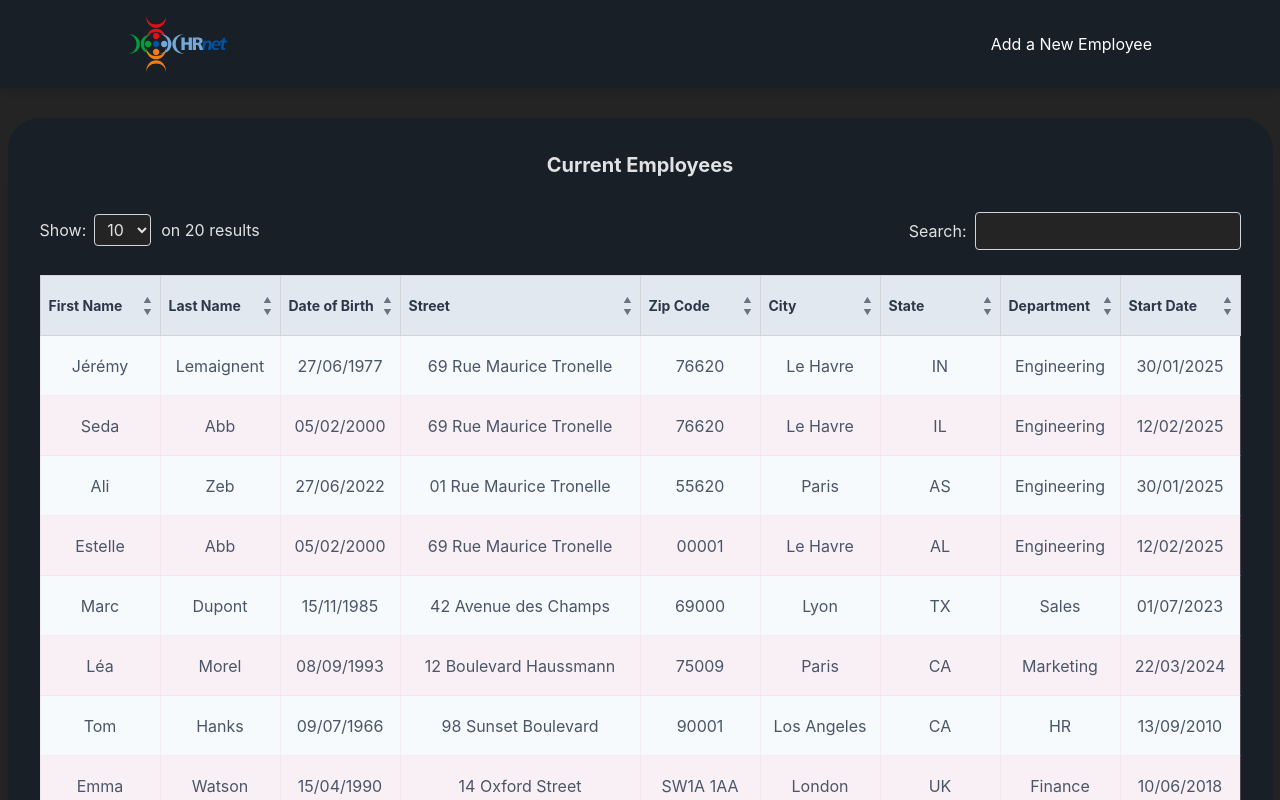
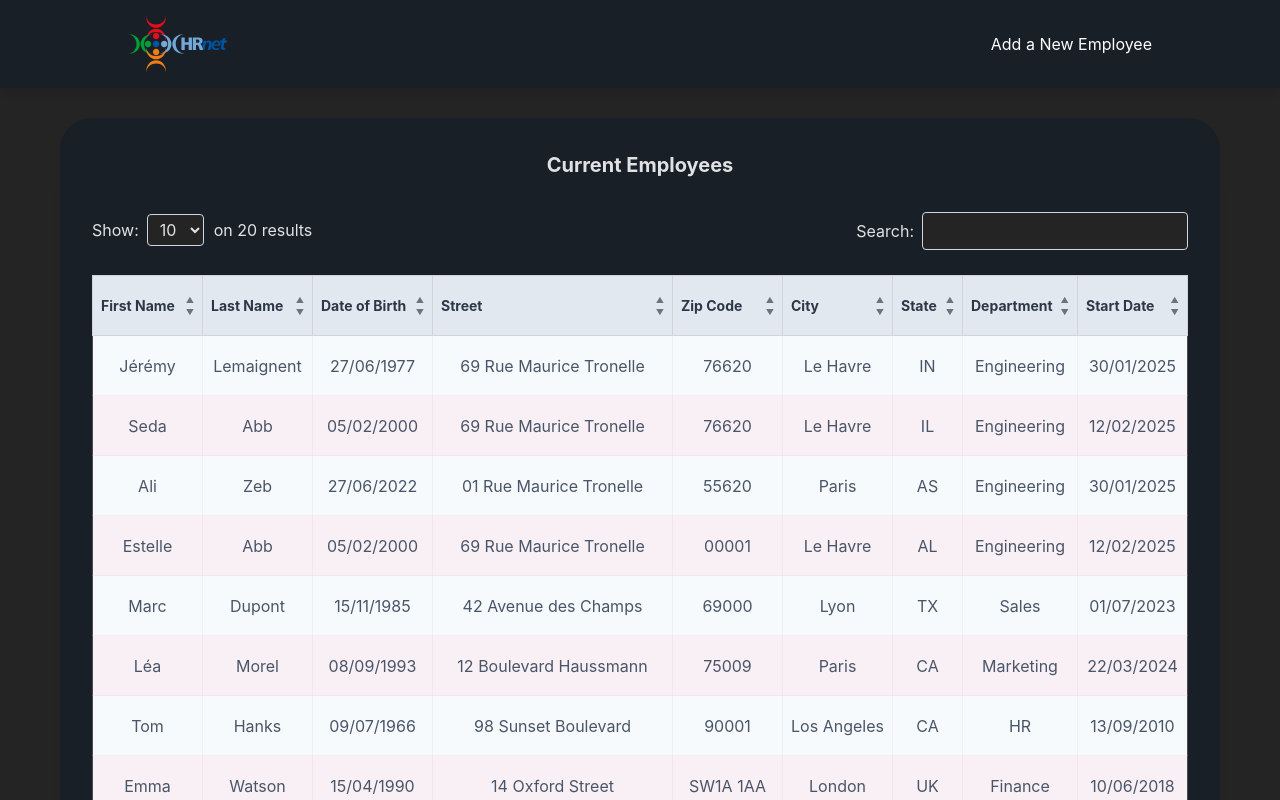
Before and after one commit to Jerem16/hrnet-react, a React (Vite) app: page /employee in a window 1280 px wide. Shown: the top 800 px of the page. Built offline with nearby package versions, Linux system fonts and the light colour scheme.

Commit message:
feature : css list fixe

```diff
--- a/src/app/index.css
+++ b/src/app/index.css
@@ -540,11 +540,13 @@ button:focus-visible {
     gap: 10px;
 }
 
-td,
 th {
-    min-width: 120px;
-    max-width: 120px;
-    width: 120px;
+    /* min-width: 110px; */
+    /* max-width: 110px; */
+    width: 110px;
+    height: 60px;
+}
+td {
     height: 60px;
 }
 td span {
@@ -556,3 +558,15 @@ td span {
 .table-header-cell.street {
     min-width: 240px !important;
 }
+
+th.table-header-cell.state {
+    max-width: 70px !important;
+    min-width: 70px !important;
+    width: 70px !important;
+    /* background: #000; */
+}
+th.table-header-cell.dateOfBirth {
+    max-width: 120px !important;
+    min-width: 120px !important;
+    width: 120px !important;
+}
```
